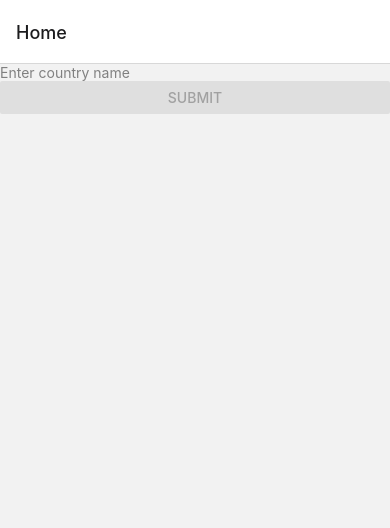
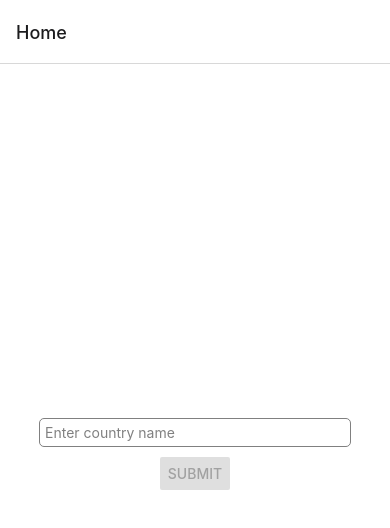
Before and after one commit to nibaji-cognitiveclouds/country-weather-Builder, a React Native app: screen /Home in a window 390 px wide. Shown: the top 528 px of the page. Built offline with nearby package versions, Linux system fonts and the light colour scheme.

Commit message:
setup styles

```diff
--- a/src/screens/Home.tsx
+++ b/src/screens/Home.tsx
@@ -3,6 +3,7 @@
 import { useNavigation } from "@react-navigation/native";
 import React, { FC, useState } from "react";
 import { Button, SafeAreaView, TextInput } from "react-native";
+import { screens } from "../styles/screens";
 
 const Home: FC = () => {
 	const [name, setName] = useState<string>("");
@@ -10,13 +11,14 @@ const Home: FC = () => {
 	const navigation = useNavigation();
 
 	return (
-		<SafeAreaView testID="home">
+		<SafeAreaView testID="home" style={screens.container}>
 			<TextInput
 				placeholder="Enter country name"
 				placeholderTextColor={"grey"}
 				onChangeText={(text) => {
 					setName(text);
 				}}
+				style={screens.input}
 			/>
 			<Button
 				disabled={name.length == 0}
--- a/src/screens/List.tsx
+++ b/src/screens/List.tsx
@@ -13,6 +13,7 @@ import {
 	Modal,
 	Button,
 } from "react-native";
+import { screens } from "../styles/screens";
 
 const List: FC<any> = (props) => {
 	const [countryData, setCountryData] = useState<{}[]>([]);
@@ -56,9 +57,9 @@ const List: FC<any> = (props) => {
 	}
 
 	return (
-		<SafeAreaView testID="lists">
+		<SafeAreaView testID="lists" style={screens.container}>
 			<Modal visible={showModal} animationType={"slide"}>
-				<View>
+				<View style={screens.modal}>
 					<Image
 						source={{ uri: `${weatherData?.current?.weather_icons}` }}
 						style={{ height: 100, width: 100 }}
@@ -83,7 +84,7 @@ const List: FC<any> = (props) => {
 							handlPress(item.capital);
 						}}
 					>
-						<View style={{ flexDirection: "row" }}>
+						<View style={screens.item}>
 							<View>
 								<Text>Name : {item.name.common}</Text>
 								<Text>Capital : {item.capital}</Text>
@@ -94,8 +95,6 @@ const List: FC<any> = (props) => {
 							<View>
 								<Image
 									source={{ uri: item.flags[1] }}
-									width={100}
-									height={100}
 									style={{ height: 100, width: 100 }}
 								/>
 							</View>
--- /dev/null
+++ b/src/styles/screens.ts
@@ -0,0 +1,39 @@
+/** @format */
+
+import { StyleSheet } from "react-native";
+
+export const screens = StyleSheet.create({
+	container: {
+		flex: 1,
+		justifyContent: "center",
+		alignItems: "center",
+		backgroundColor: "white",
+	},
+	input: {
+		width: "80%",
+		padding: 5,
+		borderRadius: 5,
+		borderColor: "grey",
+		borderWidth: 1,
+		marginBottom: 10,
+	},
+	container2: {
+		flex: 1,
+		backgroundColor: "white",
+	},
+	item: {
+		margin: 20,
+		padding: 20,
+		borderRadius: 5,
+		borderColor: "grey",
+		borderWidth: 1,
+		flexDirection: "row",
+		justifyContent: "space-around",
+		alignItems: "center",
+	},
+	modal: {
+		flex: 1,
+		justifyContent: "center",
+		alignItems: "center",
+	},
+});
```
